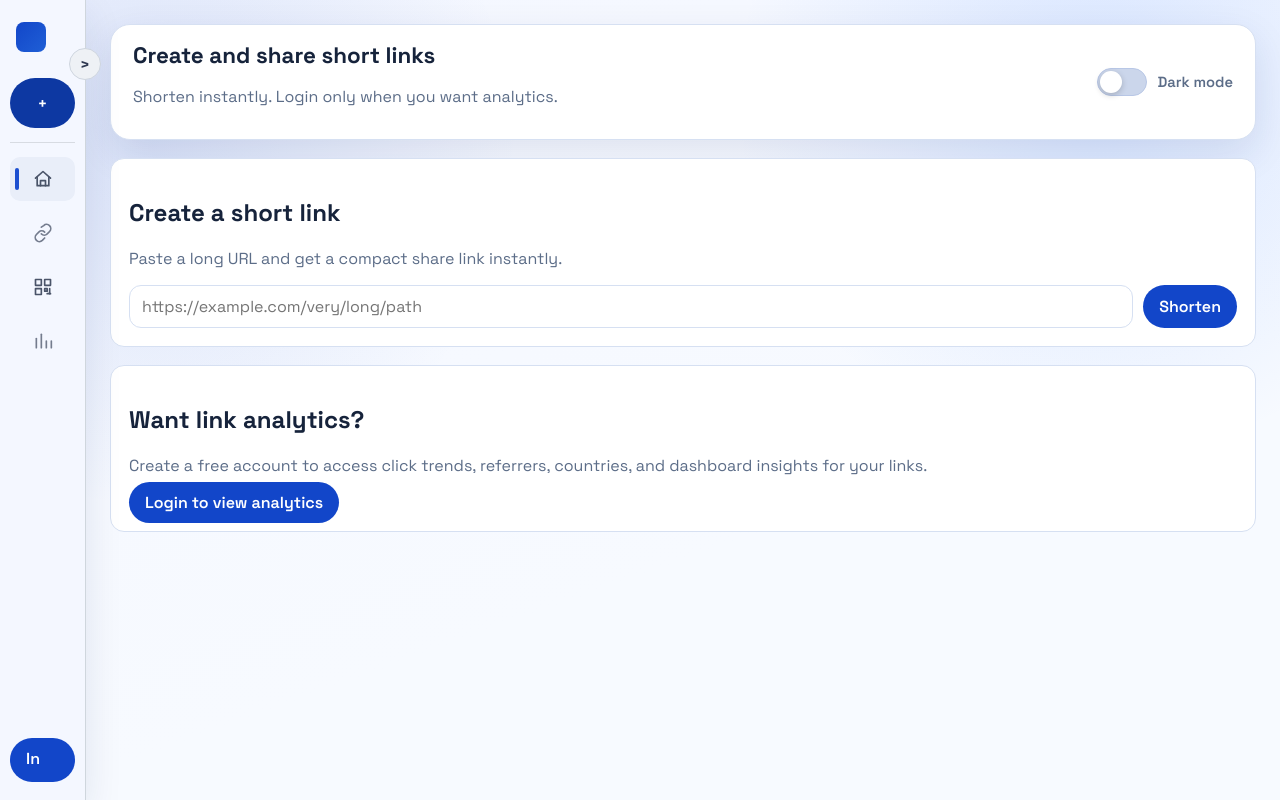
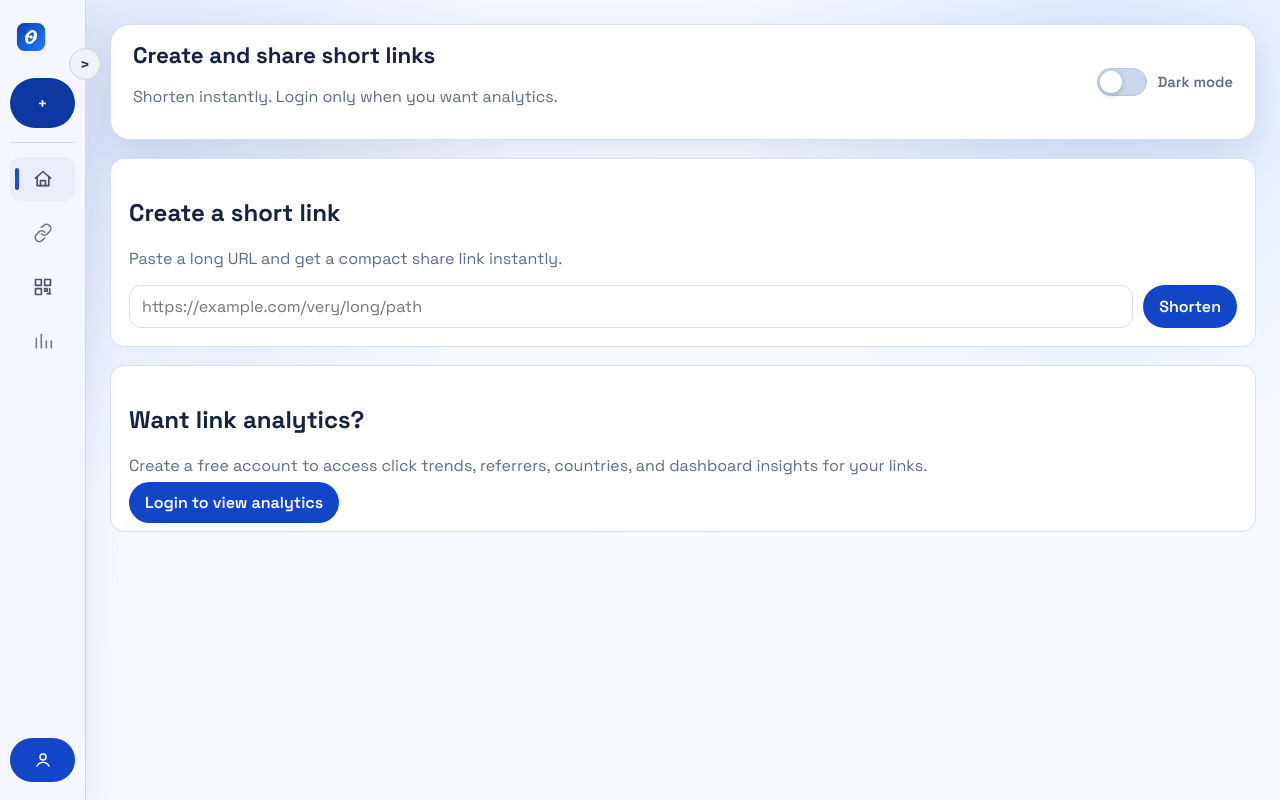
Before and after one commit to yuvii-b/url-shortener-mern, a React (Vite) app in the folder frontend/: page / in a window 1280 px wide. Both pictures are taken after a click on the button "Collapse sidebar". Built offline with nearby package versions, Linux system fonts and the light colour scheme; no server answers.

Commit message:
change icon

```diff
--- a/frontend/index.html
+++ b/frontend/index.html
@@ -3,6 +3,7 @@
   <head>
     <meta charset="UTF-8" />
     <meta name="viewport" content="width=device-width, initial-scale=1.0" />
+    <link rel="icon" type="image/svg+xml" href="/favicon.svg" />
     <title>NovaLink | URL Shortener</title>
   </head>
   <body>
--- a/frontend/src/components/Layout.jsx
+++ b/frontend/src/components/Layout.jsx
@@ -42,6 +42,25 @@ function MenuIcon({ type }) {
         <path d="M14 14h3v3h-3z" />
         <path d="M20 14v6" />
         <path d="M17 20h4" />
+      </svg>
+    );
+  }
+
+  if (type === 'user') {
+    return (
+      <svg {...commonProps}>
+        <circle cx="12" cy="8" r="4" />
+        <path d="M4 20c1.8-3.2 4.5-5 8-5s6.2 1.8 8 5" />
+      </svg>
+    );
+  }
+
+  if (type === 'logout') {
+    return (
+      <svg {...commonProps}>
+        <path d="M15 3h4a2 2 0 0 1 2 2v14a2 2 0 0 1-2 2h-4" />
+        <path d="M10 17l5-5-5-5" />
+        <path d="M15 12H3" />
       </svg>
     );
   }
@@ -93,7 +112,7 @@ export default function Layout({ children }) {
         </button>
 
         <div className="brand side-brand">
-          <span className="brand-mark" />
+          <img src="/favicon.svg" alt="NovaLink" className="brand-favicon" />
           {!collapsed ? <span>NovaLink</span> : null}
         </div>
 
@@ -146,13 +165,24 @@ export default function Layout({ children }) {
           {user ? (
             <>
               {!collapsed ? <div className="muted">Signed in as @{user.username}</div> : null}
-              <button type="button" className="button button-ghost" onClick={onLogout}>
-                {collapsed ? 'Out' : 'Logout'}
+              <button
+                type="button"
+                className={`button button-ghost ${collapsed ? 'side-auth-icon' : ''}`}
+                onClick={onLogout}
+                title="Logout"
+                aria-label="Logout"
+              >
+                {collapsed ? <MenuIcon type="logout" /> : 'Logout'}
               </button>
             </>
           ) : (
-            <NavLink to="/auth" className="button button-primary">
-              {collapsed ? 'In' : 'Login / Register'}
+            <NavLink
+              to="/auth"
+              className={`button button-primary ${collapsed ? 'side-auth-icon' : ''}`}
+              title="Login / Register"
+              aria-label="Login or Register"
+            >
+              {collapsed ? <MenuIcon type="user" /> : 'Login / Register'}
             </NavLink>
           )}
         </div>
--- a/frontend/src/styles.css
+++ b/frontend/src/styles.css
@@ -112,11 +112,10 @@ a {
   font-size: 1.12rem;
 }
 
-.brand-mark {
+.brand-favicon {
   width: 30px;
-  aspect-ratio: 1;
+  height: 30px;
   border-radius: 8px;
-  background: linear-gradient(135deg, var(--accent), var(--teal));
 }
 
 .nav-links {
@@ -246,6 +245,18 @@ a {
 
 .side-footer .button {
   min-height: 44px;
+}
+
+.side-auth-icon {
+  display: inline-flex;
+  align-items: center;
+  justify-content: center;
+  padding: 10px;
+}
+
+.side-auth-icon svg {
+  width: 18px;
+  height: 18px;
 }
 
 .side-nav.collapsed .menu-item {
```
Also changed, not shown: frontend/public/favicon.svg (added).
